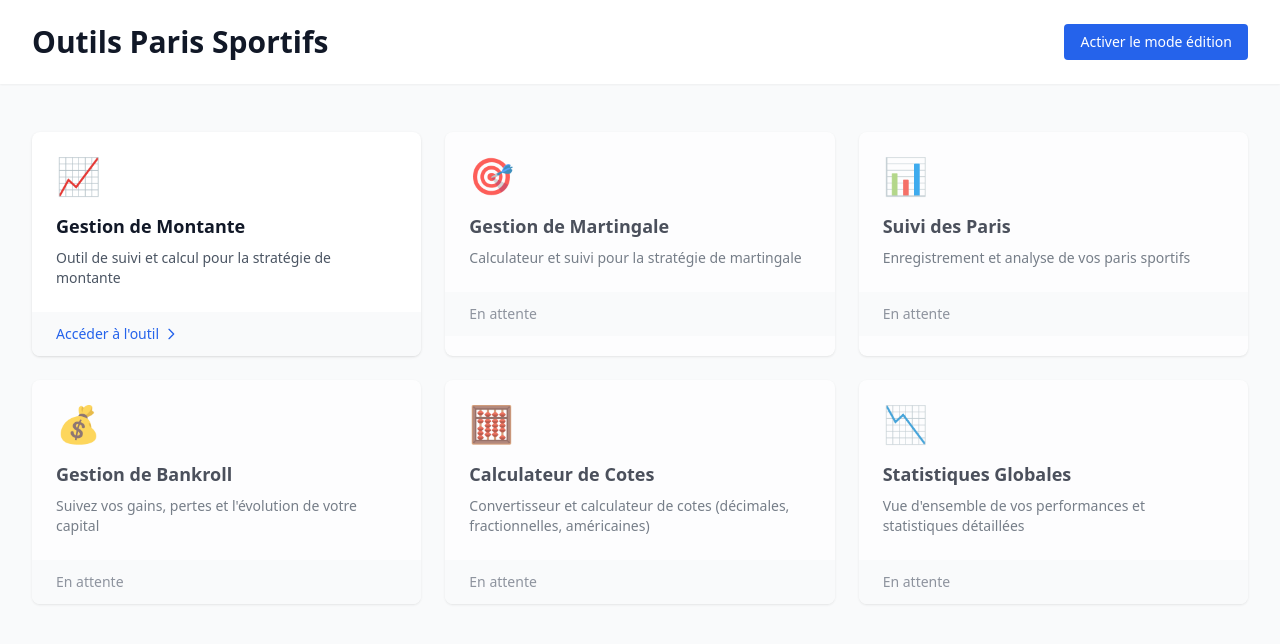
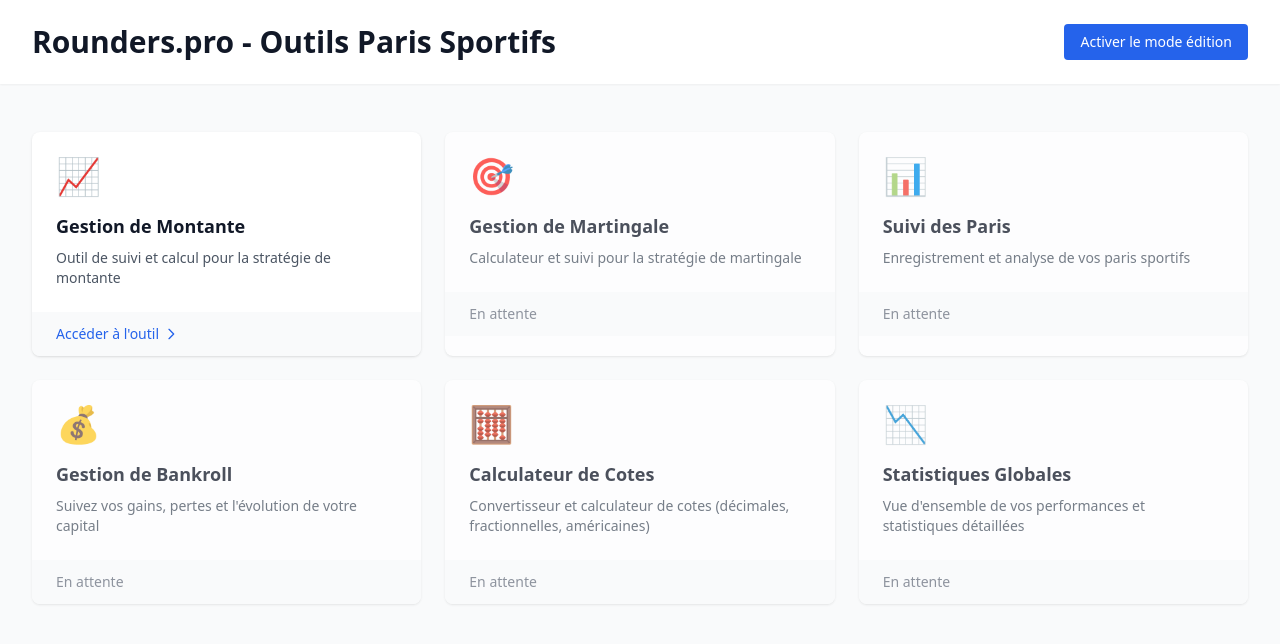
Before and after one commit to Web-Online-Concept/rounders-pro, a Next.js app: page /paris-sportifs in a window 1280 px wide. Shown: the top 644 px of the page. Built offline with nearby package versions, Linux system fonts and the light colour scheme.

Commit message:
Update page.js

```diff
--- a/app/paris-sportifs/page.js
+++ b/app/paris-sportifs/page.js
@@ -98,7 +98,7 @@ export default function ParisSporifsPage() {
         <div className="max-w-7xl mx-auto px-4 sm:px-6 lg:px-8">
           <div className="flex justify-between items-center py-6">
             <h1 className="text-3xl font-bold text-gray-900">
-              Outils Paris Sportifs
+              Rounders.pro - Outils Paris Sportifs
             </h1>
             <div className="flex items-center space-x-4">
               {isAuthenticated ? (
```
